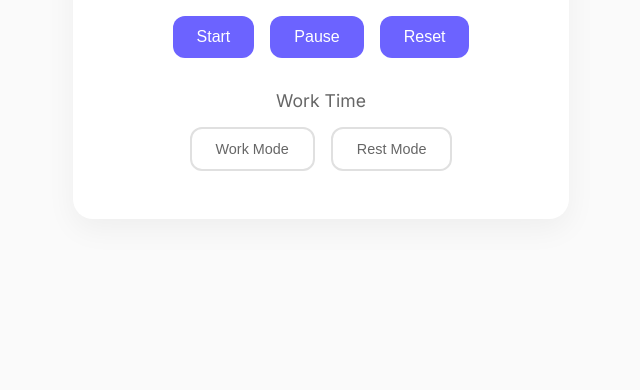
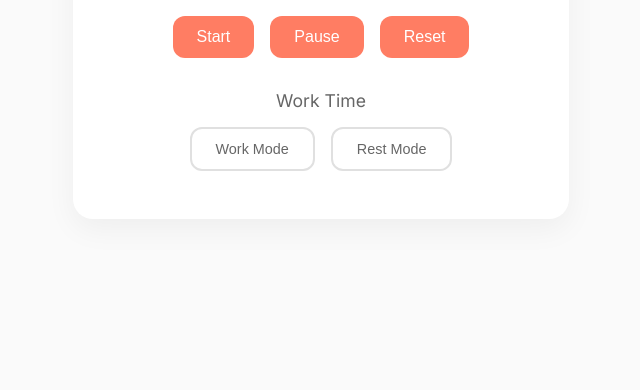
Before and after one commit to parvsondhi/BYOA-Pomodoro, a plain HTML site: page index.html in a window 1280 px wide. Shown: the part 410-800 px from the top of the page, without its empty margins (319-959 px from the left). Drawn offline with Linux system fonts and the light colour scheme.

Commit message:
changed color

```diff
--- a/styles.css
+++ b/styles.css
@@ -1,5 +1,5 @@
 :root {
-    --primary-color: #6C63FF;
+    --primary-color: #ff7d63;
     --secondary-color: #4CAF50;
     --background-color: #FAFAFA;
     --surface-color: #FFFFFF;
```
